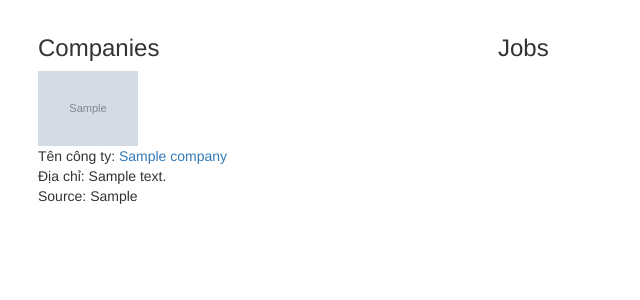
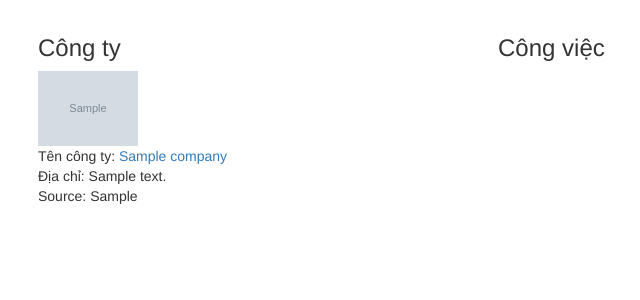
Before and after one commit to giangtnm/WebITJob, a PHP site: page / in a window 1280 px wide. Shown: the top 300 px of the page, without its empty margins (142-782 px from the left). Run offline with PHP 8.4, Linux system fonts and the light colour scheme; tables that the repository leaves empty hold one stand-in row (values such as "Sample post"); grey boxes marked "Sample" are stand-in pictures; data that the repository does not hold is empty.

Commit message:
Change html detail and follow PSR2

```diff
--- a/content-content.php
+++ b/content-content.php
@@ -9,7 +9,7 @@ Time: 11:37 AM-->
     $query_company=mysqli_query($conn, $company);
     ?>
     <div class="content-item" id="section3">
-        <h3>Companies</h3>
+        <h3>Công ty</h3>
         <?php
         while($row_company=mysqli_fetch_array($query_company)) {
             ?>
@@ -31,7 +31,7 @@ Time: 11:37 AM-->
     $query_job=mysqli_query($conn, $job);
     ?>
     <div class="content-item" id="section1">
-        <h3>Jobs</h3>
+        <h3>Công việc</h3>
         <?php
         while ($row_job=mysqli_fetch_array($query_job)) {
             ?>
--- a/content.php
+++ b/content.php
@@ -6,8 +6,7 @@ Time: 11:37 AM-->
 <div class="content">
     <div class="container_12">
         <?php
-            include("content-content.php");
+        include("content-content.php");
         ?>
     </div>
 </div>
-<!--<div class="clear"></div>-->
--- a/footer.php
+++ b/footer.php
@@ -1,10 +1,10 @@
-<footer>
 <!--
 Created by PhpStorm.
 User: Giang Thai
 Date: 12/22/2017
 Time: 10:43 AM
 -->
+<footer>
     <div class="container_12">
         <div class="grid_12">WebITJob &#169;2017 | Thai Nguyen Minh Giang</div>
         <div class="clear"></div>
--- a/search.php
+++ b/search.php
@@ -1,4 +1,3 @@
-
 <?php
 /**
  * Created by PhpStorm.
```
Also changed, not shown: cron_crawl_data.php (+0 -15 lines), config.php (indentation only), index.php (indentation only). Lines whose indentation alone changed are shown as unchanged.
